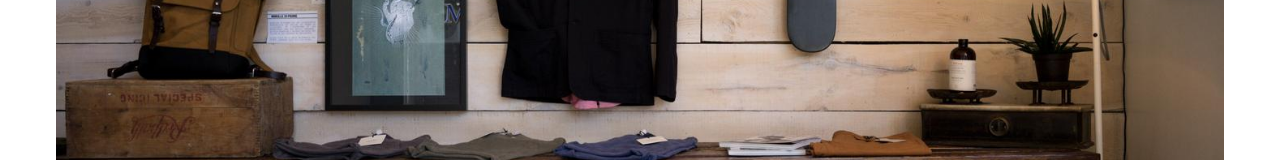
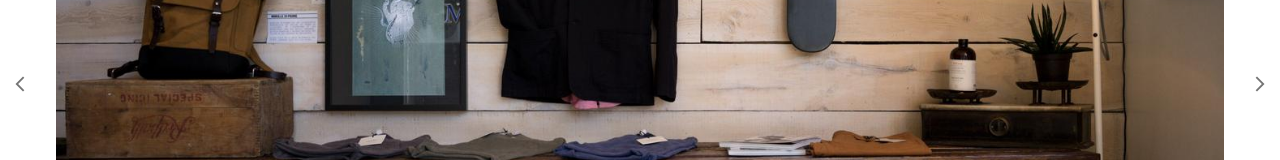
Before and after one commit to loctkaptech/my-shop-project4, a Next.js app: page / in a window 1280 px wide. Shown: the part 315-475 px from the top of the page. Built offline with nearby package versions, Linux system fonts and the light colour scheme.

Commit message:
Custom slide arrow

```diff
--- a/src/components/SliderReactSlick.js
+++ b/src/components/SliderReactSlick.js
@@ -1,4 +1,51 @@
 import Slider from 'react-slick';
+import { IconButton } from '@mui/material';
+import ArrowForwardIosIcon from '@mui/icons-material/ArrowForwardIos';
+import ArrowBackIosNewIcon from '@mui/icons-material/ArrowBackIosNew';
+
+function ArrowNext(props) {
+  const { onClick } = props;
+  return (
+    <IconButton
+      size="small"
+      onClick={onClick}
+      sx={{
+        position: 'absolute',
+        top: '50%',
+        right: {
+          xs: '-25px',
+          md: '-40px',
+          lg: '-50px'
+        },
+        transform: 'translateY(-50%)'
+      }}
+    >
+      <ArrowForwardIosIcon fontSize='12px'/>
+    </IconButton>
+  );
+}
+
+function ArrowPrev(props) {
+  const { onClick } = props;
+  return (
+    <IconButton
+      size="small"
+      onClick={onClick}
+      sx={{
+        position: 'absolute',
+        top: '50%',
+        left:{
+          xs: '-25px',
+          md: '-40px',
+          lg: '-50px'
+        },
+        transform: 'translateY(-50%)'
+      }}
+    >
+      <ArrowBackIosNewIcon fontSize='12px'/>
+    </IconButton>
+  );
+}
 
 const SliderReactSlick = ({ children, isSingle = false }) => {
   const settings = isSingle
@@ -8,8 +55,10 @@ const SliderReactSlick = ({ children, isSingle = false }) => {
         slidesToShow: 1,
         slidesToScroll: 1,
         autoplay: true,
-        speed: 2000,
+        speed: 1000,
         autoplaySpeed: 7000,
+        prevArrow: <ArrowPrev />,
+        nextArrow: <ArrowNext />,
       }
     : {
         dots: true,
@@ -18,6 +67,8 @@ const SliderReactSlick = ({ children, isSingle = false }) => {
         slidesToShow: 4,
         slidesToScroll: 4,
         initialSlide: 0,
+        prevArrow: <ArrowPrev />,
+        nextArrow: <ArrowNext />,
         responsive: [
           {
             breakpoint: 480,
```
